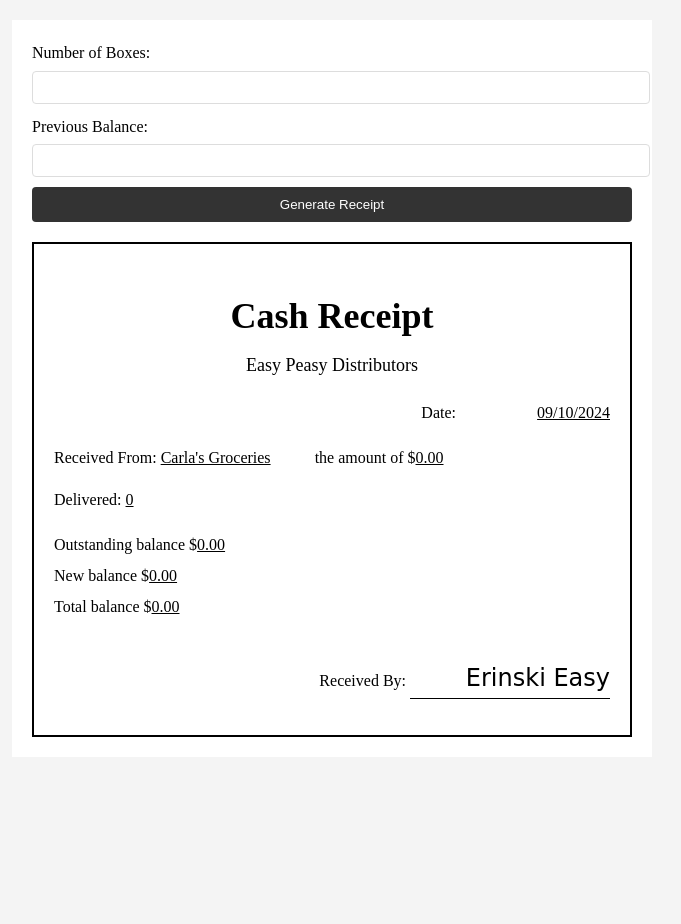
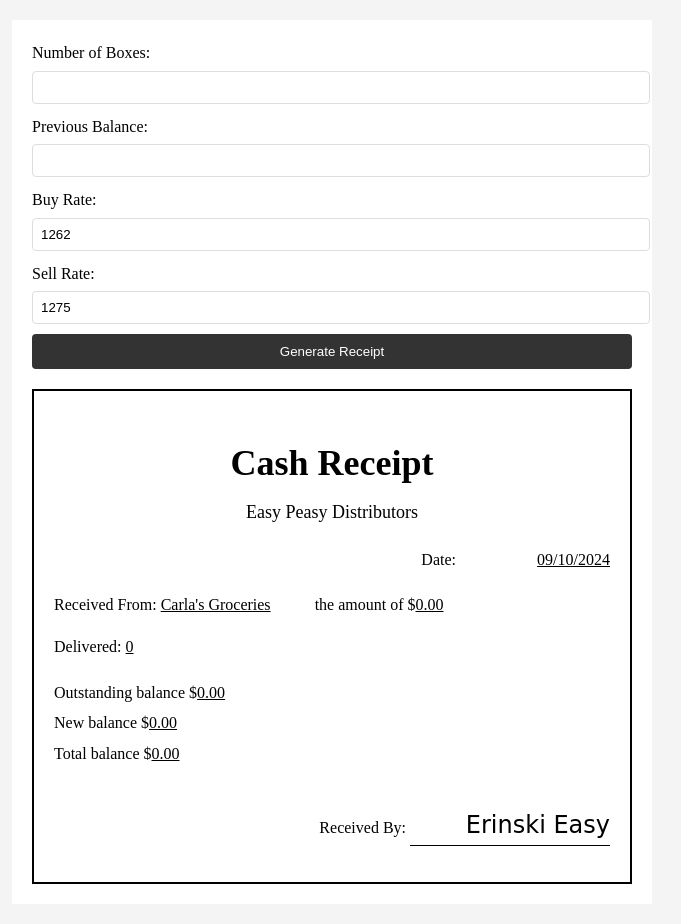
Before and after one commit to erinskieasy/Receipt-calculator-and-generator, a Flask app: page / in a window 1280 px wide. Shown: the whole page, without its empty margins (308-989 px from the left). Before the commit the page ends 737 px from the top, so only its background shows below. Run offline with Flask 3, Linux system fonts and the light colour scheme.

Commit message:
Agent step completed: Allow customization of buy and sell rates

```diff
--- a/static/js/script.js
+++ b/static/js/script.js
@@ -1,15 +1,14 @@
 document.addEventListener('DOMContentLoaded', function() {
     const form = document.getElementById('receipt-form');
     const receipt = document.getElementById('receipt');
-
-    const buyRate = 1262;
-    const sellRate = 1275;
 
     form.addEventListener('submit', function(e) {
         e.preventDefault();
 
         const numBoxes = parseInt(document.getElementById('num-boxes').value);
         const prevBalance = parseFloat(document.getElementById('prev-balance').value);
+        const buyRate = parseFloat(document.getElementById('buy-rate').value);
+        const sellRate = parseFloat(document.getElementById('sell-rate').value);
 
         const amount = numBoxes * buyRate;
         const outstandingBalance = prevBalance - amount;
--- a/templates/index.html
+++ b/templates/index.html
@@ -13,6 +13,10 @@
             <input type="number" id="num-boxes" required>
             <label for="prev-balance">Previous Balance:</label>
             <input type="number" id="prev-balance" step="0.01" required>
+            <label for="buy-rate">Buy Rate:</label>
+            <input type="number" id="buy-rate" step="0.01" required value="1262">
+            <label for="sell-rate">Sell Rate:</label>
+            <input type="number" id="sell-rate" step="0.01" required value="1275">
             <button type="submit">Generate Receipt</button>
         </form>
 
```
